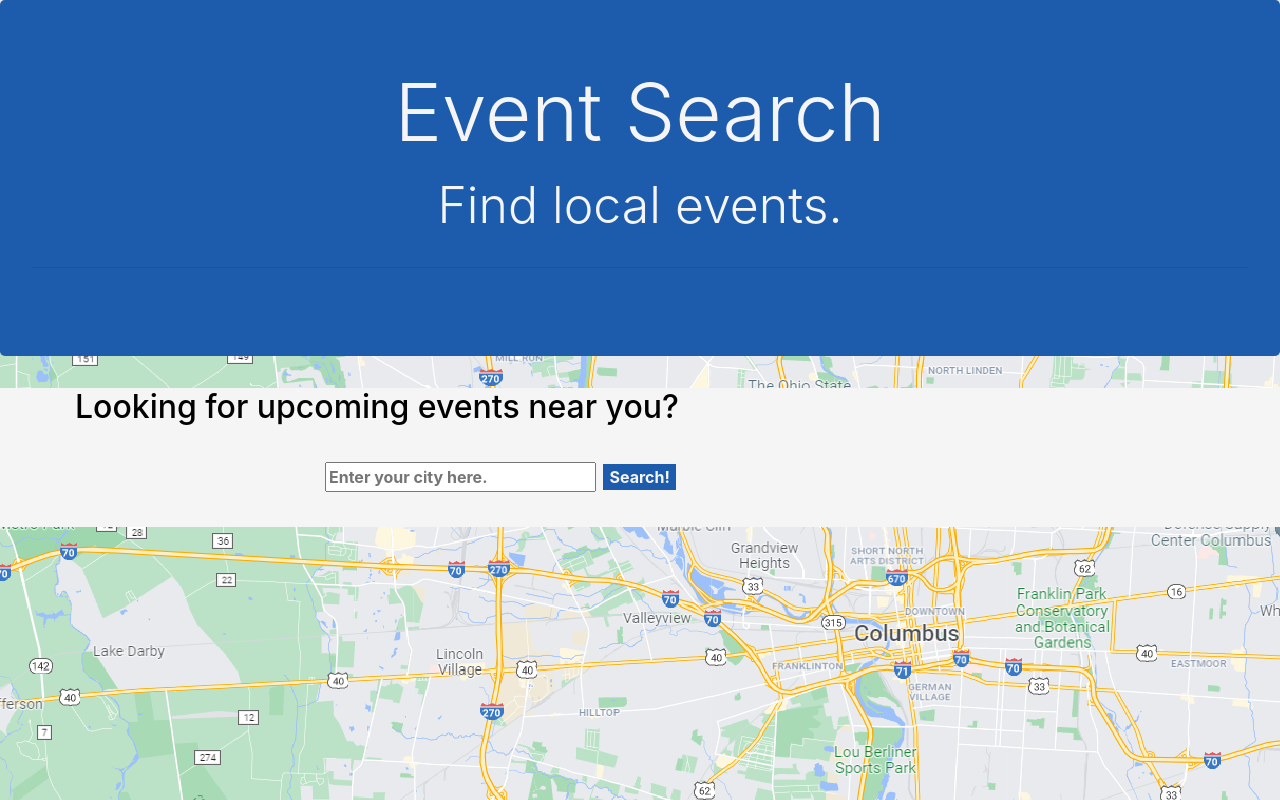
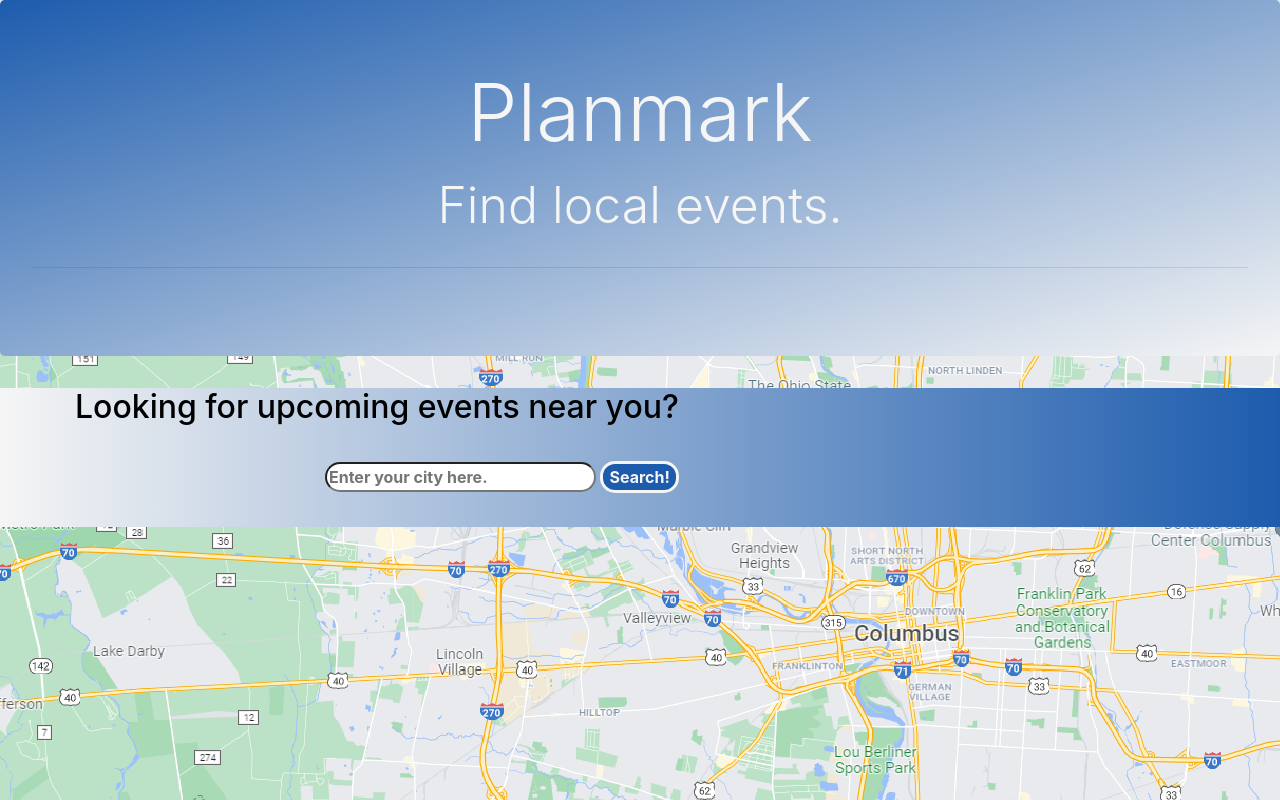
Before and after one commit to The-Buckeye-Playazzz/Event-Search, a plain HTML site: page index.html in a window 1280 px wide. Drawn offline with nearby package versions, Linux system fonts and the light colour scheme.

Commit message:
Added gradient to css and rounded edges of search bar

```diff
--- a/assets/css/style.css
+++ b/assets/css/style.css
@@ -9,7 +9,7 @@ body {
 .jumbotron {
   text-align: center;
   font-size: 60px;
-  background-color: var(--color2);
+  background-image: linear-gradient(to bottom right, var(--color2), var(--color1));
   font-weight: bold;
 }
 .jumbotron h1 {
@@ -27,12 +27,14 @@ h2 {
   margin-bottom: 35px;
 }
 #search-input {
+  border-radius: 15px;
   margin-left: 75px;
   margin-bottom: 35px;
   font-weight: bold;
   color: black;
 }
 #search-button {
+  border-radius: 15px;
   background-color: var(--color2);
   color: var(--color1);
   font-weight: bold;
@@ -43,12 +45,11 @@ h2 {
   border-color: yellowgreen;
 }
 .results-container {
-  background-color: black;
+  background-image: linear-gradient(to right, var(--color2) , var(--color1));
   text-align: center;
 }
 .weather-container {
   margin-right: 75px;
-  color: black;
 }
 .search-container {
   display: flex;
@@ -57,15 +58,16 @@ h2 {
   justify-content: space-between;
   color: var(--color1);
   text-align: right;
-  background-color: whitesmoke;
+  background-image: linear-gradient(to right, var(--color1) , var(--color2));
 }
 .card {
+  border-radius: 20px;
   margin: 0 auto;
   float: none;
   margin-bottom: 10px;
   border: solid;
   border-width: 15px;
-  border-color: var(--color2);
+  border-color:var(--color2);
   width: 50%;
 }
 .card-title {
--- a/index.html
+++ b/index.html
@@ -5,7 +5,7 @@
     <meta charset="UTF-8">
     <meta http-equiv="X-UA-Compatible" content="IE=edge">
     <meta name="viewport" content="width=device-width, initial-scale=1.0">
-    <title>Event Search</title>
+    <title>Planmark</title>
     <link rel="icon" href="./assets/images/es-logo.png" type="image/png">
     <link rel="stylesheet" href="https://cdnjs.cloudflare.com/ajax/libs/twitter-bootstrap/4.5.0/css/bootstrap.min.css">
     <link rel="stylesheet" href="./assets/css/style.css">
@@ -15,7 +15,7 @@
 <body>
     <!-- header -->
     <div class="jumbotron">
-        <h1 class="display-4">Event Search</h1>
+        <h1 class="display-4">Planmark</h1>
         <p class="lead">Find local events.</p>
        <!-- <img src="./assets/images/es-logo.png" alt="Logo"> -->
         <hr class="my-4">
```
